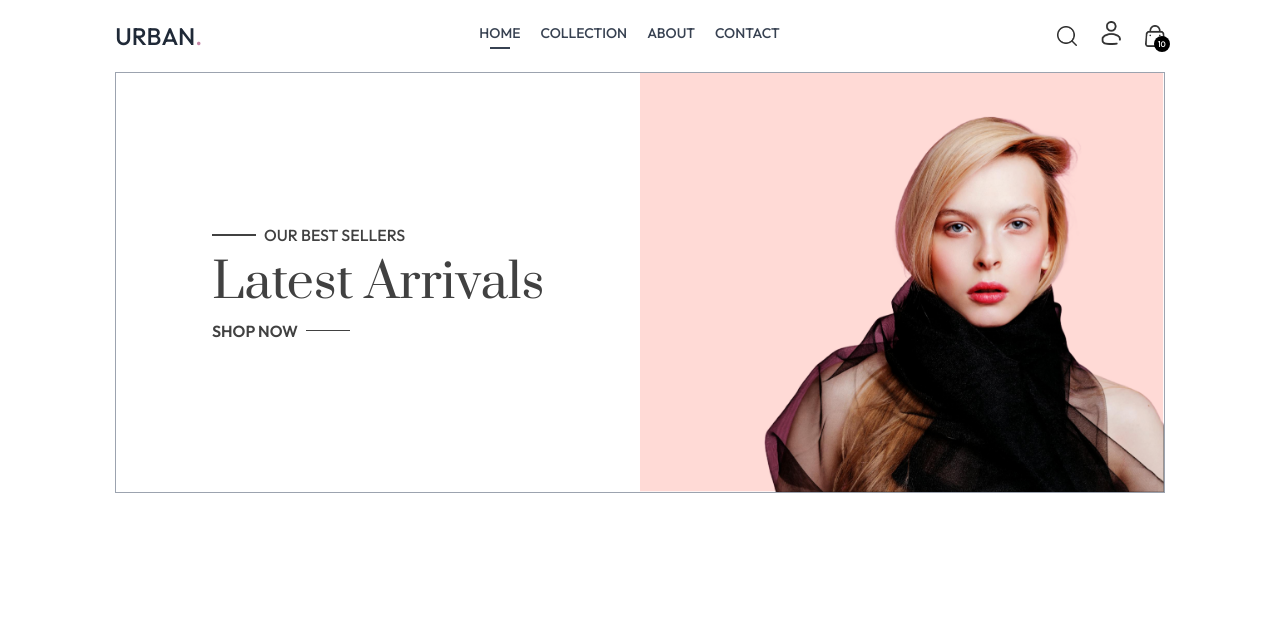
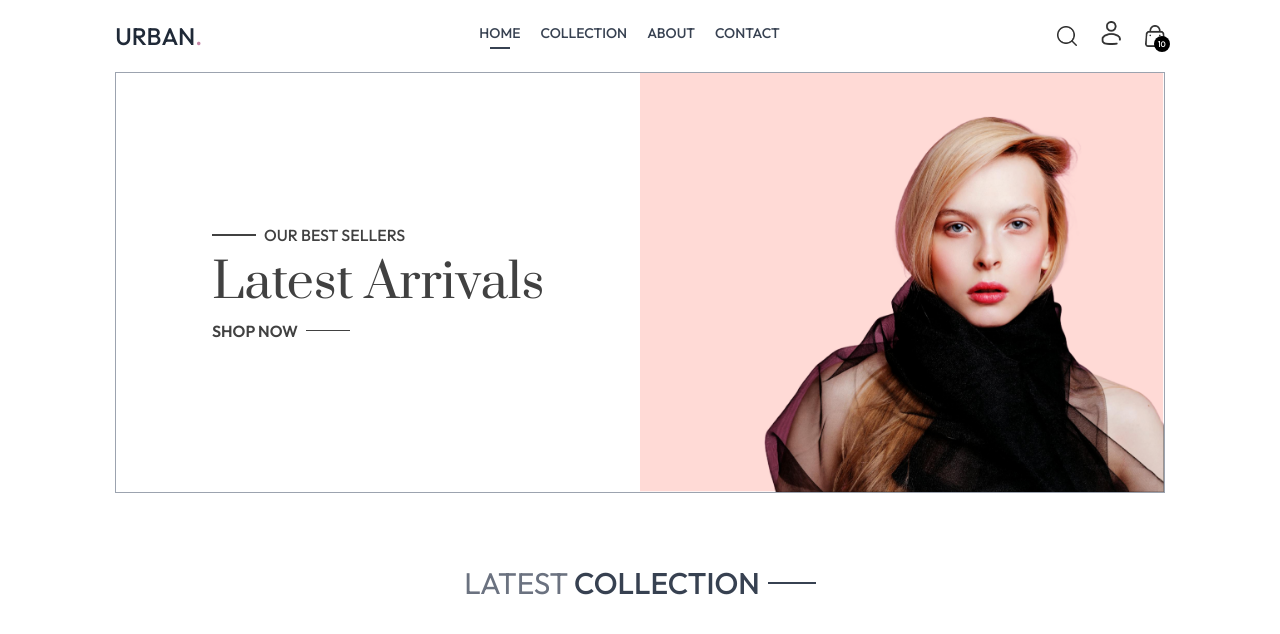
Before and after one commit to ashrafultusar/urban-frontend, a React (Vite) app in the folder urban-frontend/: page / in a window 1280 px wide. Shown: the top 634 px of the page. Built offline with nearby package versions, Linux system fonts and the light colour scheme.

Commit message:
added update

```diff
--- a/urban-frontend/src/components/LatestCollection.jsx
+++ b/urban-frontend/src/components/LatestCollection.jsx
@@ -1,18 +1,16 @@
-import React, { useContext } from 'react';
+import React, { useContext } from "react";
 
-import { ShopContext } from './../context/ShopContex';
-
+import { ShopContext } from "./../context/ShopContex";
+import Title from "./Title";
 
 const LatestCollection = () => {
+  const { products } = useContext(ShopContext);
 
-    const {products}=useContext(ShopContext)
-console.log(products);
-
-    return (
-        <div>
-
-        </div>
-    );
+    return <div className="my-10">
+        <div className="text-center py-8 text-3xl">
+            <Title text1={'LATEST'} text2={'COLLECTION'}></Title>
+      </div>
+  </div>;
 };
 
 export default LatestCollection;
```
Also changed, not shown: urban-frontend/src/components/Title.jsx (line endings or trailing spaces).
